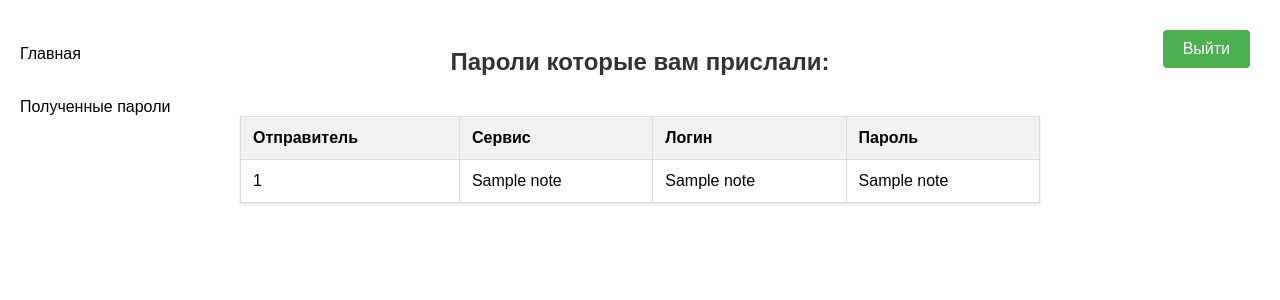
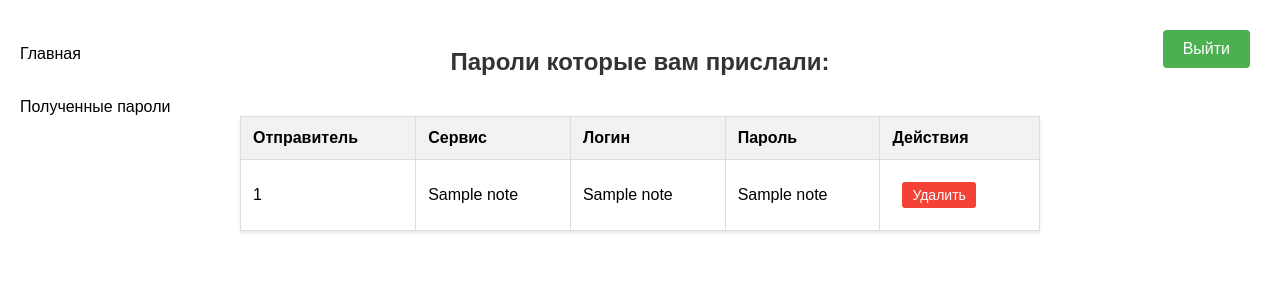
Before and after one commit to Timofey-make/Password-manager, a Flask app: template src/templates/view-password.html in a window 1280 px wide. Shown: the top 300 px of the page. Run offline with Flask 3, Linux system fonts and the light colour scheme; the template is opened without the code that fills it: most values are stand-ins (such as "Sample title", 1, 10 or a date in 2020).

Commit message:
Улучшена функция шейринга паролей

```diff
--- a/src/main.py
+++ b/src/main.py
@@ -118,26 +118,33 @@ def delete_password():
     if request.method == 'GET':
         name = request.args.get('name')
         username = request.args.get('username')
+        mode = request.args.get('mode')
         if not name or not username:
             flash('Не указаны обязательные поля', 'error')
             return redirect(url_for('personal_main'))
-        return render_template('delete-password.html', name=name, username=username)
+        return render_template('delete-password.html', name=name, username=username, mode=mode)
 
     # Обработка POST-запроса
     name = request.form.get('name')
     username = request.form.get('username')
+    mode = request.args.get('mode')
 
     try:
         with sqlite3.connect('users.db') as conn:
             cursor = conn.cursor()
-            cursor.execute(
-                "DELETE FROM passwords WHERE name = ? AND username = ? AND user_id = ?",
-                (name, username, session['user'])
-            )
-            cursor.execute(
-                "DELETE FROM share WHERE name = ? AND username = ? AND sendername = ?",
-                (name, username, session['username'])
-            )
+            if mode is True:
+                cursor.execute(
+                    "DELETE FROM passwords WHERE name = ? AND username = ? AND user_id = ?",
+                    (name, username, session['user'])
+                )
+                cursor.execute(
+                    "DELETE FROM share WHERE name = ? AND username = ? AND sendername = ?",
+                    (name, username, session['username'])
+                )
+            elif mode is False:
+                cursor.execute(
+                    "DELETE FROM share WHERE name = ? AND username = ? AND ownername = ?",
+                    (name, username, session['name']))
             conn.commit()
             flash('Пароль успешно удалён', 'success')
     except Exception as e:
--- a/src/templates/main.html
+++ b/src/templates/main.html
@@ -26,12 +26,12 @@
             <td>{{ note[1] }}</td>
             <td>{{ note[2] }}</td>
             <td>
-                <a href="{{ url_for('delete_password', name=note[0], username=note[1]) }}"
+                <a href="{{ url_for('delete_password', name=note[0], username=note[1], mode=True)}}"
                    class="action-btn delete-btn"
                    onclick="return confirm('Вы уверены, что хотите удалить этот пароль?')">
                     Удалить
                 </a>
-                <a href="{{ url_for('share_password', name=note[0], username=note[1]) }}"
+                <a href="{{ url_for('share_password', name=note[0], username=note[1])}}"
                    class="action-btn share-btn"
                    onclick="return confirm('Вы уверены, что хотите поделиться этим паролем?')">
                     Поделиться
--- a/src/templates/view-password.html
+++ b/src/templates/view-password.html
@@ -17,6 +17,7 @@
             <th>Сервис</th>
             <th>Логин</th>
             <th>Пароль</th>
+            <th>Действия</th>
         </tr>
 
         {% for note in notes %}
@@ -25,6 +26,12 @@
             <td>{{ note[1] }}</td>
             <td>{{ note[2] }}</td>
             <td>{{ note[3] }}</td>
+            <td><a href="{{ url_for('delete_password', name=note[0], username=note[1], mode=False)}}"
+                   class="action-btn delete-btn"
+                   onclick="return confirm('Вы уверены, что хотите удалить этот пароль?')">
+                    Удалить
+                </a>
+            </td>
         </tr>
         {% endfor %}
     </table>
```
